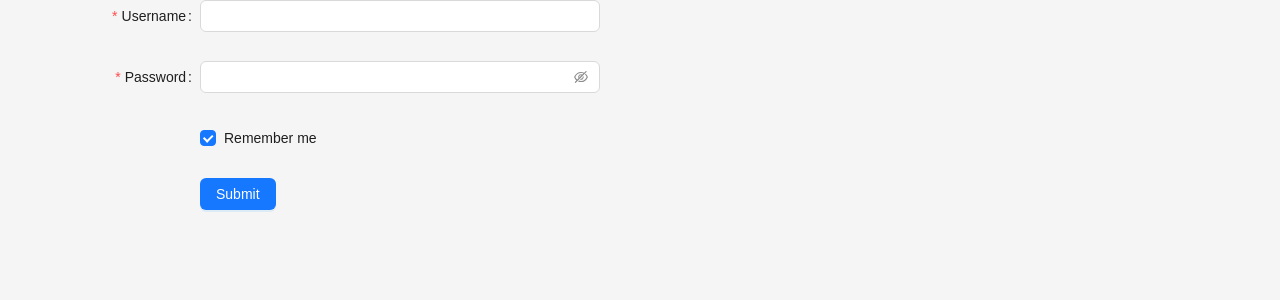
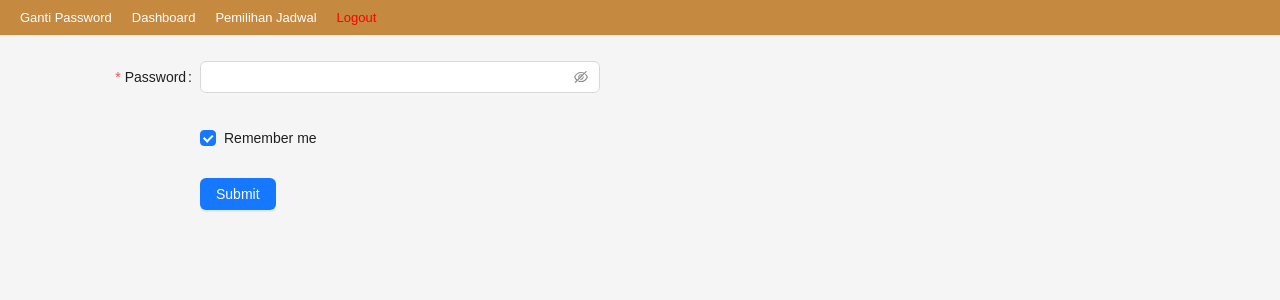
Before and after one commit to bvn-jk/probation-webdev, a React (Create React App) app: page / in a window 1280 px wide. Shown: the top 300 px of the page. Built offline with nearby package versions, Linux system fonts and the light colour scheme.

Commit message:
Tambah Navbar, Component Logout & AuthContext

```diff
--- a/src/App.js
+++ b/src/App.js
@@ -1,27 +1,52 @@
 import React from "react";
-import { BrowserRouter, Routes, Route } from "react-router-dom";
+import { BrowserRouter, Routes, Route, Link } from "react-router-dom";
 //👇🏻 component
 import Dashboard from "./components/dashboard";
 import Login from "./components/Login";
+import Logout from "./components/Logout";
 import Signup from "./components/Signup";
 import ChangePass from "./components/chpass";
 import PilihSchedule from "./components/PilihSchedule"
+import { AuthProvider } from './context/AuthContext';
 
 //👇🏻 React-Toastify configuration
 import { ToastContainer } from "react-toastify";
 import "react-toastify/dist/ReactToastify.css";
 
+function Navbar() {
+    return (
+    <nav className="navbar">
+        <span className="navbar-brand">
+            <Link to="/ChangePass" className="nav-link">Ganti Password</Link>
+        </span>
+        <span className="navbar-brand">
+            <Link to="/dashboard" className="nav-link">Dashboard</Link>
+        </span>
+        <span className="navbar-brand">
+        <   Link to="/PilihSchedule" className="nav-link">Pemilihan Jadwal</Link>
+        </span>
+        <span className="navbar-brand">
+        <   Link to="/Logout" className="nav-link" style={{ color: 'red' }}>Logout</Link>
+        </span>
+    </nav>
+    );
+}
+
 const App = () => {
     return (
         <div>
             <BrowserRouter>
-                <Routes>
+                <Navbar />
+                <AuthProvider>
+                    <Routes >
                         <Route path='/' element={<Login />} />
                         <Route path='/signup' element={<Signup />} />
                         <Route path='/dashboard' element={<Dashboard />} />
                         <Route path='/dashboard/change-pass' element={<ChangePass />} />
                         <Route path='/PilihSchedule' element={<PilihSchedule />} />
+                        <Route path='/Logout' element={<Logout />} />
                     </Routes>
+                </AuthProvider>
             </BrowserRouter>
             <ToastContainer />
         </div>
--- a/src/components/Login.js
+++ b/src/components/Login.js
@@ -1,13 +1,40 @@
 import { Button, Checkbox, Form, Input } from 'antd';
+// import { useContext, useState, Redirect } from 'react';
+// import AuthContext from '../context/AuthContext.js';
 
 function Login() {
+  // const [isLoggedIn, setIsLoggedIn] = useState(false);
+  // const { setUser } = useContext(AuthContext);
+
   const onFinish = (values) => {
-    console.log('Success:', values);
+    // if (values.username === 'praktikan1' && values.password === 'passpraktikan1') {
+    //   setUser({
+    //     username: values.username,
+    //     role: 'praktikan'
+    //   });
+    //   console.log('Login Berhasil:', values);
+    //   setIsLoggedIn(true);
+    // }
+    // else if (values.username === 'asprak1' && values.password === 'passasprak1') {
+    //   setUser({
+    //     username: values.username,
+    //     role: 'asprak'
+    //   });
+    //   console.log('Login Berhasil:', values);
+    //   setIsLoggedIn(true);
+    // } else {
+      //   console.log('Login Salah');
+      // }
+    console.log('Login Berhasil:', values);
   };
   const onFinishFailed = (errorInfo) => {
     console.log('Failed:', errorInfo);
   };
-  return ( <Form
+  return (
+    // isLoggedIn ? (
+    //   <Redirect to="/dashboard" />
+    // ) : (
+    <Form
     name="basic"
     labelCol={{
       span: 8,
@@ -74,6 +101,7 @@ function Login() {
     </Form.Item>
   </Form>
   )
+  // )
 };
 
 export default Login
--- /dev/null
+++ b/src/components/Logout.js
@@ -0,0 +1,12 @@
+// Logout.js
+
+
+function Logout() {
+    return (
+    <div>
+      <button>Logout</button>
+    </div>
+  );
+}
+
+export default Logout;
--- a/src/components/PilihSchedule.js
+++ b/src/components/PilihSchedule.js
@@ -21,7 +21,6 @@ function App() {
     };
 
     const handleSave = () => {
-        // Tampilkan alert untuk konfirmasi
         const isConfirmed = window.confirm("Apakah Anda yakin untuk menyimpan?");
         if (isConfirmed) {
             setIsSaved(true);
@@ -43,9 +42,6 @@ function App() {
 
     return (
         <div className="container" style={{ paddingTop: '60px', display: 'flex', flexDirection: 'column', alignItems: 'center' }}>
-            <nav className="navbar">
-                <span className="navbar-brand">INI NAVBAR</span>
-            </nav>
             <h2 style={{ marginBottom: '20px' }}>Pilih Waktu yang Kosong</h2>
             <div className="table-wrapper">
                 <table className="table table-striped table-hover">
--- /dev/null
+++ b/src/context/AuthContext.js
@@ -0,0 +1,18 @@
+import React, { createContext, useState } from 'react';
+
+const AuthContext = createContext();
+
+export const AuthProvider = ({ children }) => {
+    const [user, setUser] = useState({
+        username: null,
+        role: null
+    });
+
+    return (
+        <AuthContext.Provider value={{ user, setUser }}>
+            {children}
+        </AuthContext.Provider>
+    );
+};
+
+export default AuthContext;
--- a/src/index.css
+++ b/src/index.css
@@ -11,3 +11,19 @@ code {
   font-family: source-code-pro, Menlo, Monaco, Consolas, 'Courier New',
     monospace;
 }
+
+.navbar {
+  background-color: #c58940;
+  color: white;
+  padding: 10px 20px;
+  position: fixed;
+  top: 0;
+  width: 100%;
+  z-index: 1000;
+}
+
+.nav-link {
+  color: white;
+  text-decoration: none;
+  margin-right: 20px;
+}
```
Also changed, not shown: package.json (+5 -2 lines), 2 other files (tests, documents, lock files or other folders). Lines whose indentation alone changed are shown as unchanged.
